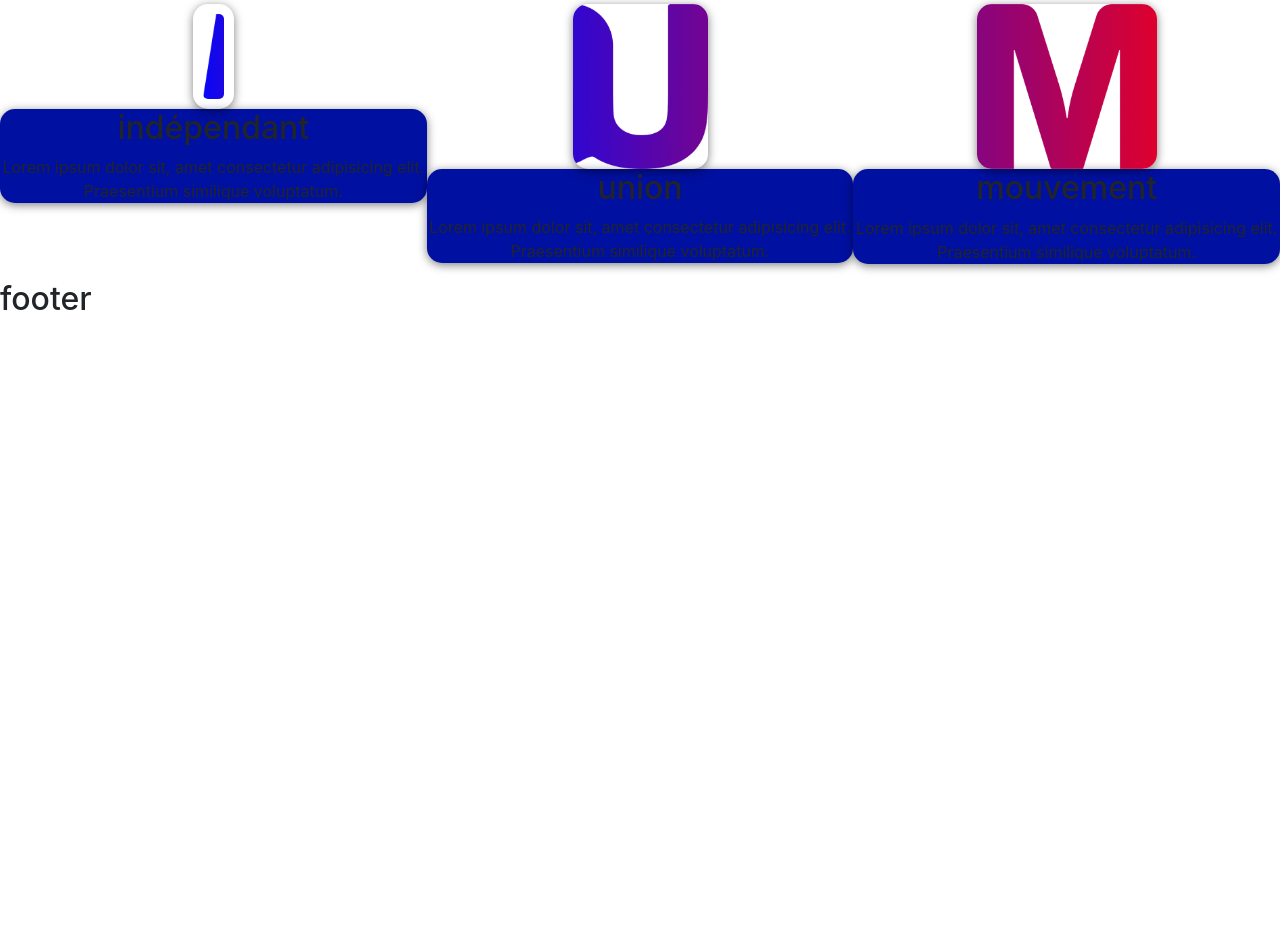
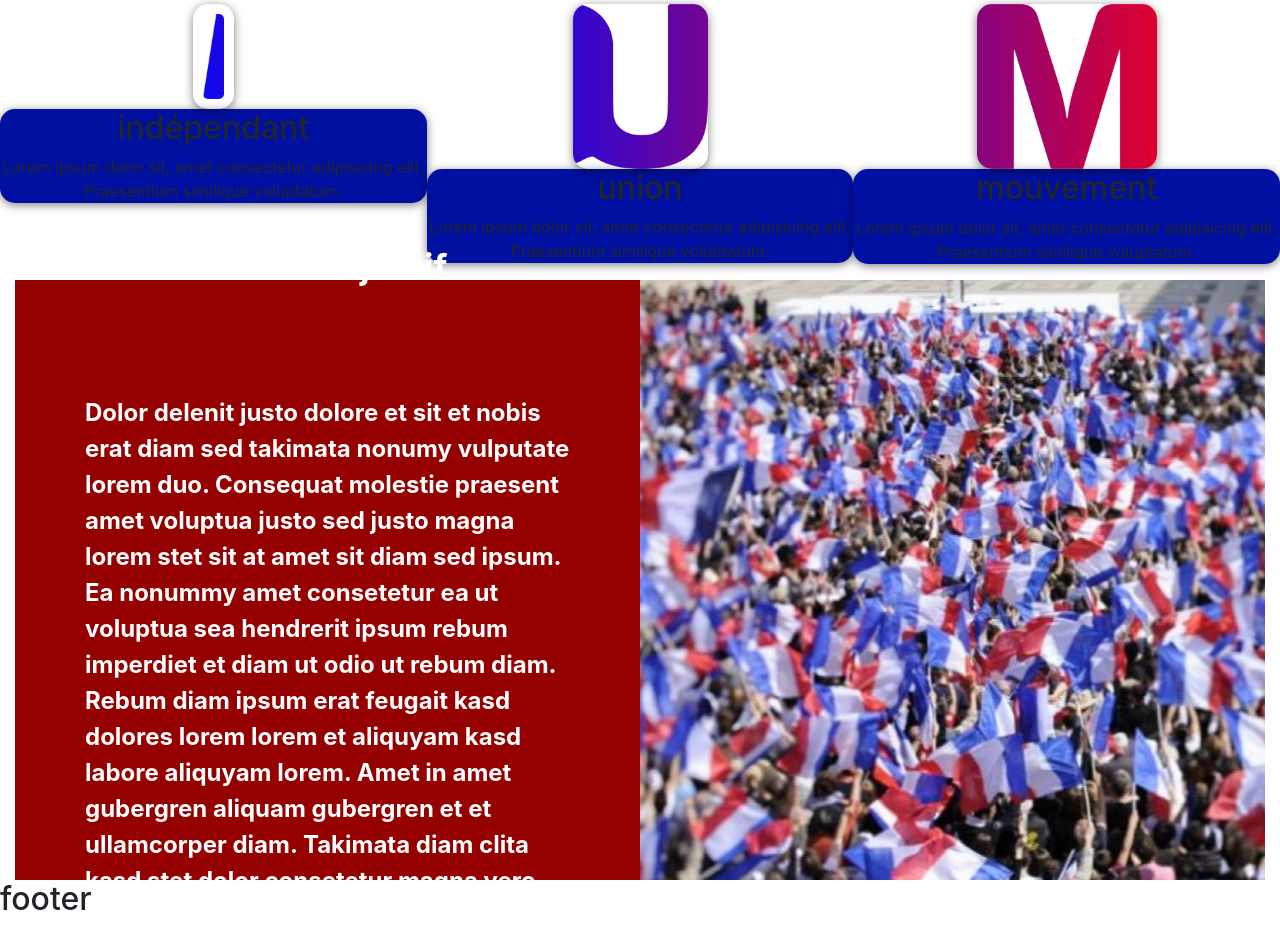
Before and after one commit to TheMaxium69/Generation.ium-WebSite, a PHP site: page / in a window 1280 px wide. Shown: the part 1593-2519 px from the top of the page. Before the commit the page ends 1903 px from the top, so only its background shows below. Run offline with PHP 8.4, Linux system fonts and the light colour scheme.

Commit message:
Section notre objectif

```diff
--- a/app/app.php
+++ b/app/app.php
@@ -10,3 +10,4 @@
 require_once "./function/footer.php";
 require_once "./function/joinForm.php";
 require_once "./function/badge.php";
+require_once "./function/goals.php";
--- /dev/null
+++ b/composant/goals.phtml
@@ -0,0 +1,7 @@
+<div id="goals" class="container-fluid">
+    <div class="goals">
+        <h2>Notre Objectif</h2>
+        <p>Dolor delenit justo dolore et sit et nobis erat diam sed takimata nonumy vulputate lorem duo. Consequat molestie praesent amet voluptua justo sed justo magna lorem stet sit at amet sit diam sed ipsum. Ea nonummy amet consetetur ea ut voluptua sea hendrerit ipsum rebum imperdiet et diam ut odio ut rebum diam. Rebum diam ipsum erat feugait kasd dolores lorem lorem et aliquyam kasd labore aliquyam lorem. Amet in amet gubergren aliquam gubergren et et ullamcorper diam. Takimata diam clita kasd stet dolor consetetur magna vero.</p>
+    </div>
+    <div class="flags"></div>
+</div>
--- /dev/null
+++ b/css/goals.css
@@ -0,0 +1,34 @@
+#goals{
+    height: 600px;
+    justify-content: center;
+    display: flex;
+}
+
+#goals .goals{
+    background-color: #950000;
+    color:white;
+    display: flex;
+    flex-direction: column;
+    justify-content: center;
+    align-items: center;
+    width: 50%;
+    gap:100px;
+    padding: 20px 70px;
+}
+
+#goals .flags{
+    width: 50%;
+    height: 100%;
+    background-image: url(../assets/image_fond.png);
+    background-position: center;
+}
+
+#goals h2{
+    font-size: 35px;
+    font-weight: bold;
+}
+
+#goals p{
+    font-size: 24px;
+    font-weight: bold;
+}
--- a/extension/link.phtml
+++ b/extension/link.phtml
@@ -6,3 +6,4 @@
 <link rel="stylesheet" type="text/css" media="screen" href="css/navbar.css">
 <link rel="stylesheet" type="text/css" media="screen" href="css/joinForm.css">
 <link rel="stylesheet" type="text/css" media="screen" href="css/badge.css">
+<link rel="stylesheet" type="text/css" media="screen" href="css/goals.css">
--- /dev/null
+++ b/function/goals.php
@@ -0,0 +1,7 @@
+<?php
+function goals()
+{
+
+    require_once "./composant/goals.phtml";
+
+}
--- a/index.php
+++ b/index.php
@@ -15,6 +15,9 @@
 
     <?php generation(); ?>
     <?php badge(); ?>
+    <?php goals(); ?>
+
+
 
 </main>
 
```
Also changed, not shown: css/index.css (line endings or trailing spaces).
